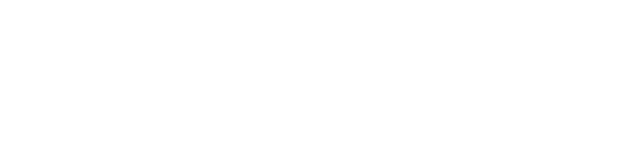
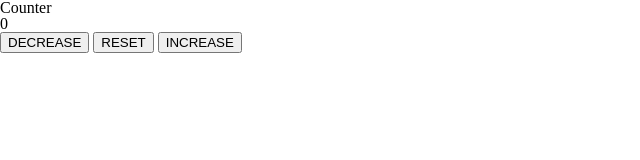
Before and after one commit to gogolashvili/counter--challenge, a plain HTML site: page index.html in a window 1280 px wide. Shown: the whole page, without its empty margins (0-640 px from the left). Drawn offline with Linux system fonts and the light colour scheme.

Commit message:
update index.html

```diff
--- a/index.html
+++ b/index.html
@@ -9,6 +9,16 @@
     <title>Document</title>
   </head>
   <body>
+    <div class="cont">
+      <h1>Counter</h1>
+      <h2>0</h2>
+      <div class="div1">
+        <button class="kleba">DECREASE</button>
+        <button class="ganuleba">RESET</button>
+        <button class="zrda">INCREASE</button>
+      </div>
+    </div>
+
     <script src="./main.js"></script>
   </body>
 </html>
```
